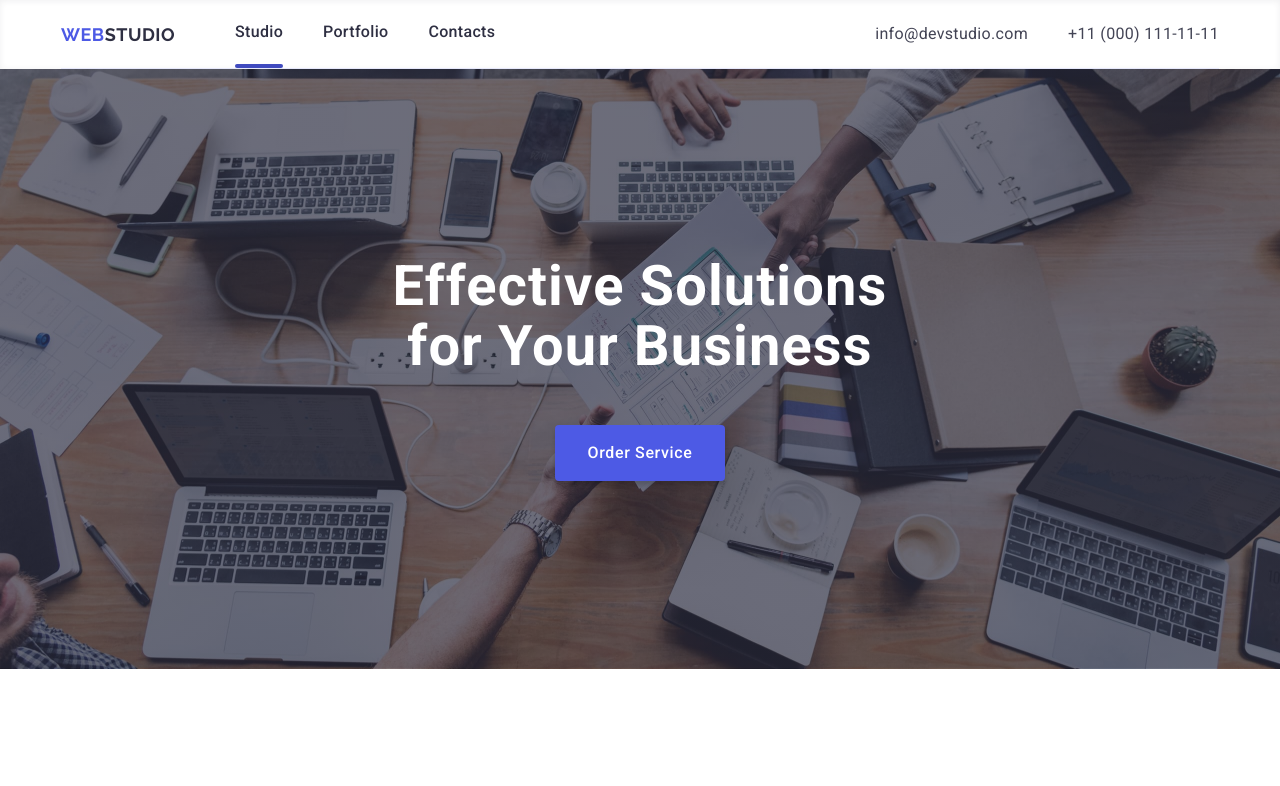
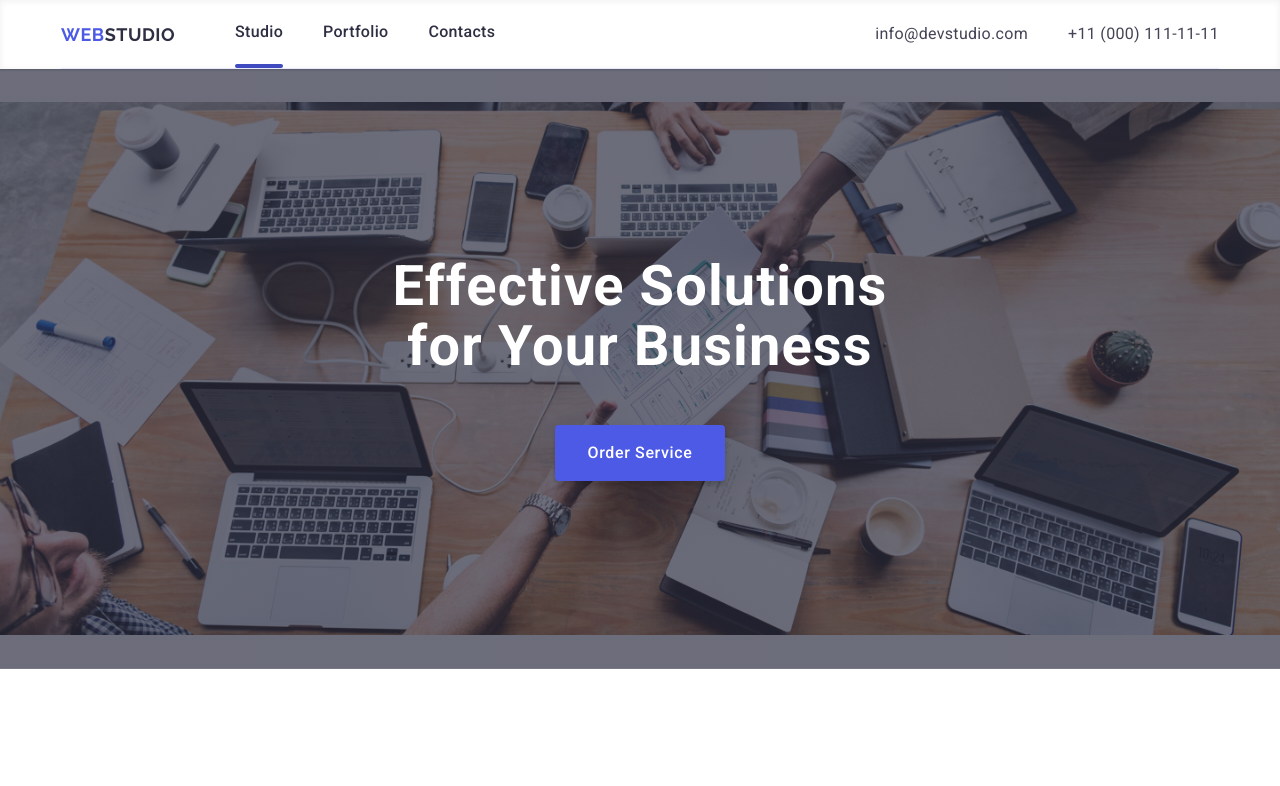
Before and after one commit to emcekare/goit-markup-hw-04, a plain HTML site: page index.html in a window 1280 px wide. Shown: the top 786 px of the page. Drawn offline with nearby package versions, Linux system fonts and the light colour scheme.

Commit message:
final-hw-1

```diff
--- a/css/styles.css
+++ b/css/styles.css
@@ -6,9 +6,6 @@ body {
 ::after,
 ::before {
     box-sizing: border-box;
-
-
-
 }
 
 
@@ -189,7 +186,7 @@ content: '';
 .slider-area {
 
     margin: 0 auto;
-    background: #202020;
+
 
     }
 
@@ -197,8 +194,7 @@ content: '';
 background-image: linear-gradient(to bottom, rgba(46, 47, 66, 0.7), rgba(46, 47, 66, 0.7)), url(../images/people-office-1.jpg);
     background-repeat: no-repeat;
     background-position: center;
-    background-size: cover;
-    background-clip: padding-box;
+    background-size: contain;
     text-align: center;
 max-width: 1440px;
 margin: 0 auto;
```
